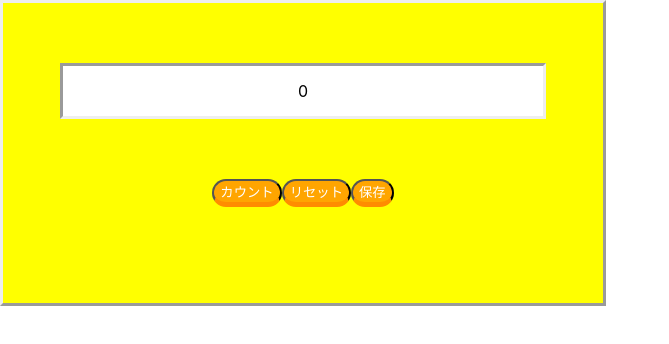
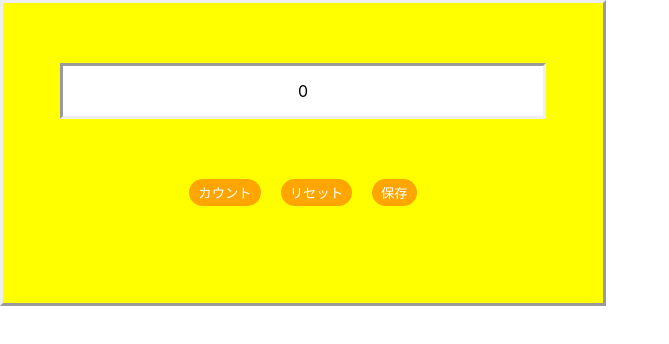
Before and after one commit to h-yokoyama-eiwa/dockerStudy, a React (Create React App) app in the folder webCounter/web-counter/: page / in a window 1280 px wide. Shown: the top 344 px of the page, without its empty margins (0-669 px from the left). Built offline with nearby package versions, Linux system fonts and the light colour scheme.

Commit message:
ボタンの見た目を変更

```diff
--- a/webCounter/web-counter/src/Counter.css
+++ b/webCounter/web-counter/src/Counter.css
@@ -18,16 +18,44 @@
   border: inset;
 }
 
-.Button {
+.CountButton {
   color: #fff;
   background-color: #ffa500;
-  border-bottom: 5px solid #ff8c00;
+  border: 3px solid #ffa500;
   border-radius: 100vh;
+  margin-right: 10px;
+  margin-left: 10px;
 }
 
-#button_count:active {
-  margin-top: 3px;
+.CountButton:active {
+  background: #ffa500;
+  border-top: none;
+}
+
+.ResetButton {
   color: #fff;
+  background-color: #ffa500;
+  border: 3px solid #ffa500;
+  border-radius: 100vh;
+  margin-right: 10px;
+  margin-left: 10px;
+}
+
+.ResetButton:active {
   background: #ffa500;
-  border-bottom: 2px solid #ff8c00;
+  border-top: none;
 }
+
+.SaveButton {
+  color: #fff;
+  background-color: #ffa500;
+  border: 3px solid #ffa500;
+  border-radius: 100vh;
+  margin-right: 10px;
+  margin-left: 10px;
+}
+
+.SaveButton:active {
+  background: #ffa500;
+  border-top: none;
+}
--- a/webCounter/web-counter/src/Counter.tsx
+++ b/webCounter/web-counter/src/Counter.tsx
@@ -6,9 +6,9 @@ function Counter() {
     <div className='Counter'>
       <p className='Display'>0</p>
       <div className='ButtonArea'>
-        <button className='Button' id='button_count'>カウント</button>
-        <button className='Button' id='button_reset'>リセット</button>
-        <button className='Button' id='button_save'>保存</button>
+        <button className='CountButton'>カウント</button>
+        <button className='ResetButton'>リセット</button>
+        <button className='SaveButton'>保存</button>
       </div>
     </div>
   );
```
